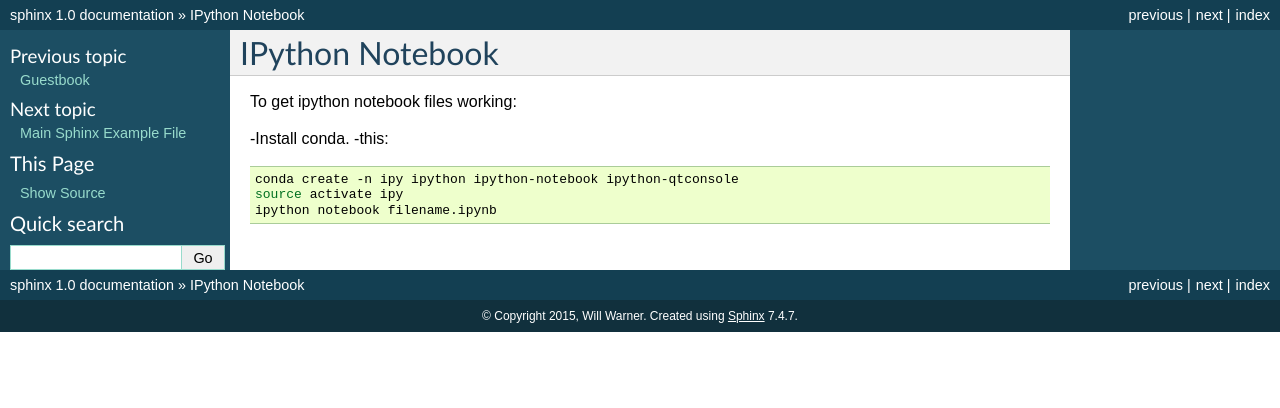
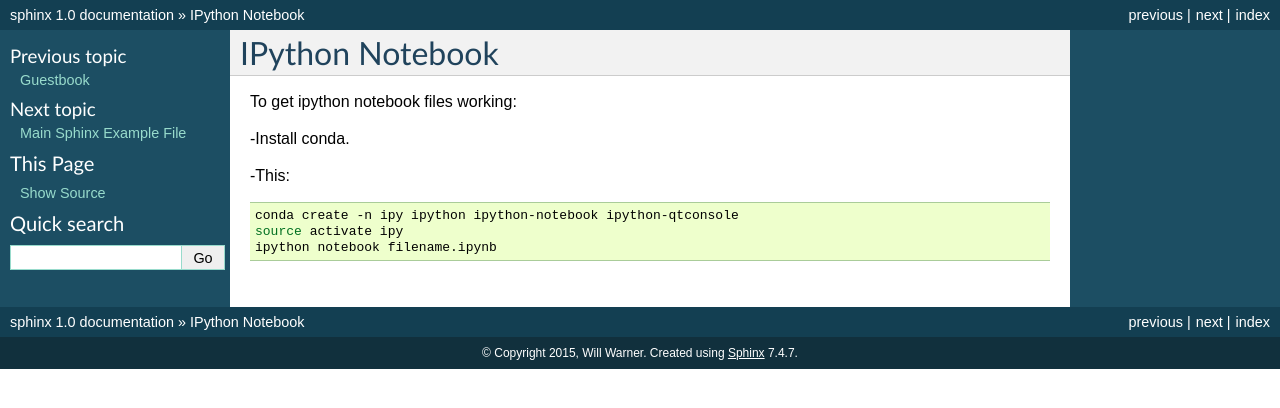
Before and after one commit to electronwill/sphinx, a Sphinx documentation site: the page built from source/ipynb.rst, in a window 1280 px wide. Shown: the top 408 px of the page. Built offline with Sphinx 7.4.7, drawn with Linux system fonts in a browser that asks for light colours.

```diff
--- a/source/ipynb.rst
+++ b/source/ipynb.rst
@@ -4,7 +4,8 @@ IPython Notebook
 To get ipython notebook files working:
 
 -Install conda.
--this:
+
+-This:
 
 .. code-block:: bash
 
```
